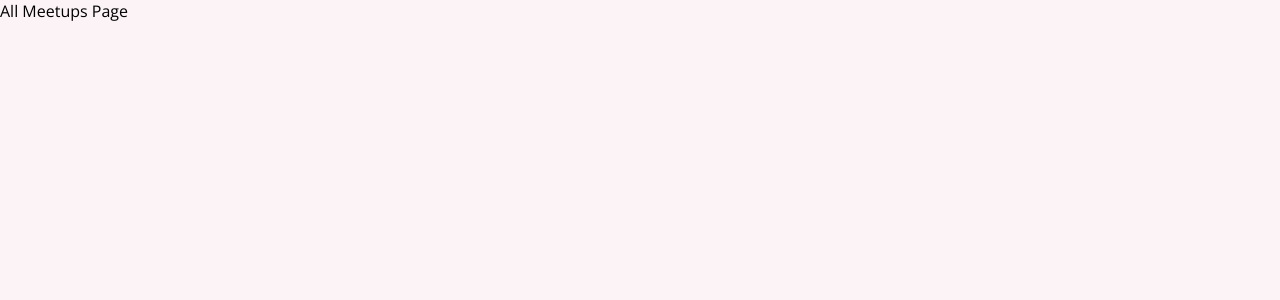
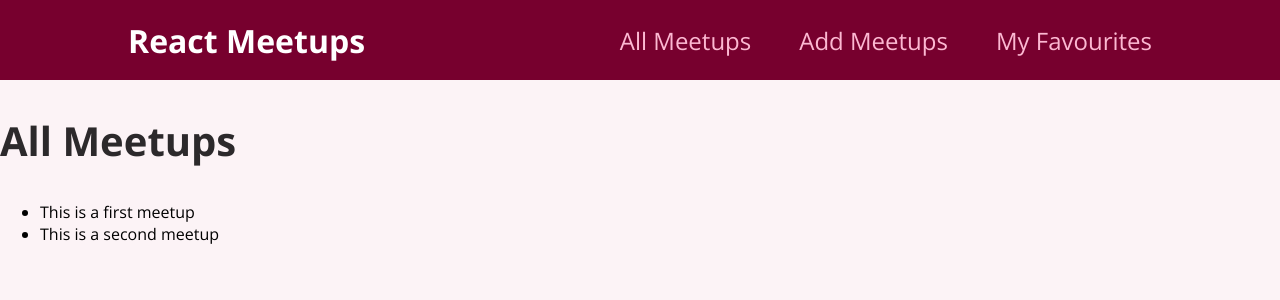
Before and after one commit to shagat/React-tut-first, a React (Create React App) app: page / in a window 1280 px wide. Shown: the top 300 px of the page. Built offline with nearby package versions, Linux system fonts and the light colour scheme.

Commit message:
added navigation bar

```diff
--- a/src/App.js
+++ b/src/App.js
@@ -1,5 +1,6 @@
 import React from "react";
 import { Route, Routes } from "react-router-dom";
+import MainNavigation from "./components/layout/MainNavigation";
 import AllMeetupsPage from "./pages/AllMeetups";
 import FavouritesPage from "./pages/Favourites";
 import NewMeetupPage from "./pages/NewMeetup";
@@ -7,6 +8,7 @@
 function App() {
   return (
     <div>
+      <MainNavigation />
       <Routes>
         <Route path="/">
           <Route index element={<AllMeetupsPage />} />
--- /dev/null
+++ b/src/components/layout/MainNavigation.js
@@ -0,0 +1,25 @@
+import React from "react";
+import { Link } from "react-router-dom";
+import classes from './MainNavigation.module.css'
+
+function MainNavigation() {
+  return (
+    <header className={classes.header}>
+      <div className={classes.logo}>React Meetups</div>
+      <nav>
+        <ul>
+          <li>
+            <Link to="/">All Meetups</Link>
+          </li>
+          <li>
+            <Link to="/new-meetup">Add Meetups</Link>
+          </li>
+          <li>
+            <Link to="/favourite">My Favourites</Link>
+          </li>
+        </ul>
+      </nav>
+    </header>
+  );
+}
+export default MainNavigation;
--- /dev/null
+++ b/src/components/layout/MainNavigation.module.css
@@ -0,0 +1,47 @@
+.header {
+    width: 100%;
+    height: 5rem;
+    display: flex;
+    align-items: center;
+    justify-content: space-between;
+    background-color: #77002e;
+    padding: 0 10%;
+  }
+
+  .logo {
+    font-size: 2rem;
+    color: white;
+    font-weight: bold;
+  }
+
+  .header ul {
+    list-style: none;
+    margin: 0;
+    padding: 0;
+    display: flex;
+    align-items: baseline;
+  }
+
+  .header li {
+    margin-left: 3rem;
+  }
+
+  .header a {
+    text-decoration: none;
+    font-size: 1.5rem;
+    color: #fcb8d2;
+  }
+
+  .header a:hover,
+  .header a:active,
+  .header a.active {
+    color: white;
+  }
+
+  .badge {
+    background-color: #cc2062;
+    color: white;
+    border-radius: 12px;
+    padding: 0 1rem;
+    margin-left: 0.5rem;
+  }
--- /dev/null
+++ b/src/components/meetups/MeetupItem.js
@@ -0,0 +1,4 @@
+function MeetupItem(){
+    return
+}
+export default MeetupItem;
--- a/src/pages/AllMeetups.js
+++ b/src/pages/AllMeetups.js
@@ -1,11 +1,36 @@
 import React from "react";
-import { Outlet } from "react-router-dom";
+
+const DUMMY_DATA = [
+  {
+    id: "m1",
+    title: "This is a first meetup",
+    image:
+      "https://upload.wikimedia.org/wikipedia/commons/thumb/d/d3/Stadtbild_M%C3%BCnchen.jpg/2560px-Stadtbild_M%C3%BCnchen.jpg",
+    address: "Meetupstreet 5, 12345 Meetup City",
+    description:
+      "This is a first, amazing meetup which you definitely should not miss. It will be a lot of fun!",
+  },
+  {
+    id: "m2",
+    title: "This is a second meetup",
+    image:
+      "https://upload.wikimedia.org/wikipedia/commons/thumb/d/d3/Stadtbild_M%C3%BCnchen.jpg/2560px-Stadtbild_M%C3%BCnchen.jpg",
+    address: "Meetupstreet 5, 12345 Meetup City",
+    description:
+      "This is a first, amazing meetup which you definitely should not miss. It will be a lot of fun!",
+  },
+];
+
 function AllMeetupsPage() {
   return (
-    <div>
-      All Meetups Page
-      <Outlet />
-    </div>
+    <section>
+      <h1>All Meetups</h1>
+      <ul>
+        {DUMMY_DATA.map((meetup) => {
+          return <li key={meetup.id}>{meetup.title}</li>;
+        })}
+      </ul>
+    </section>
   );
 }
 export default AllMeetupsPage;
```
Also changed, not shown: src/components/meetups/MeetupList.js (added).
